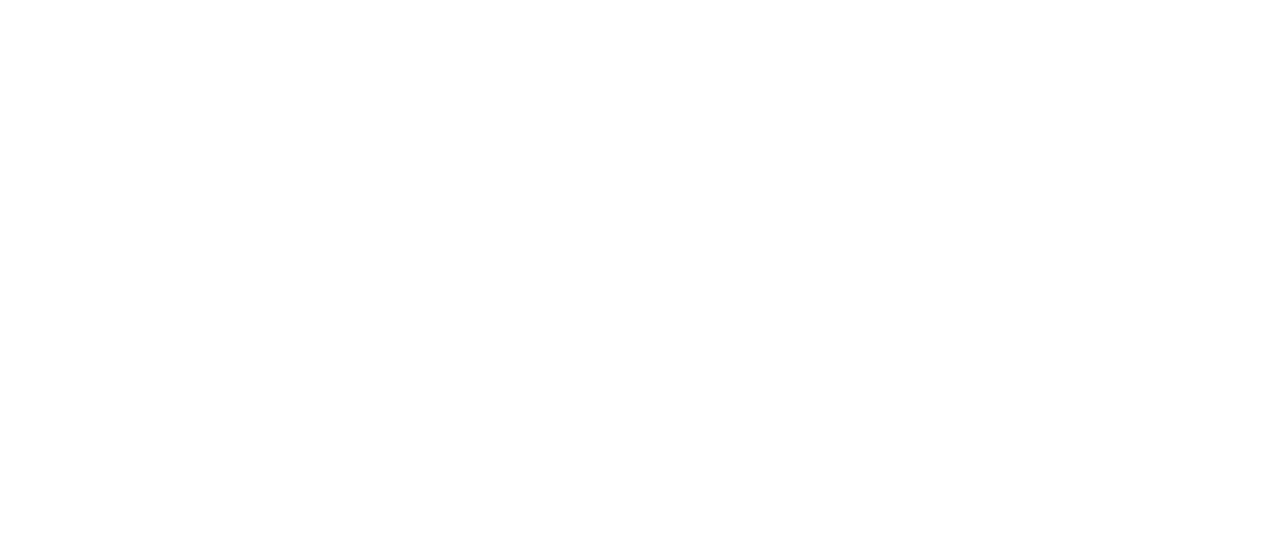
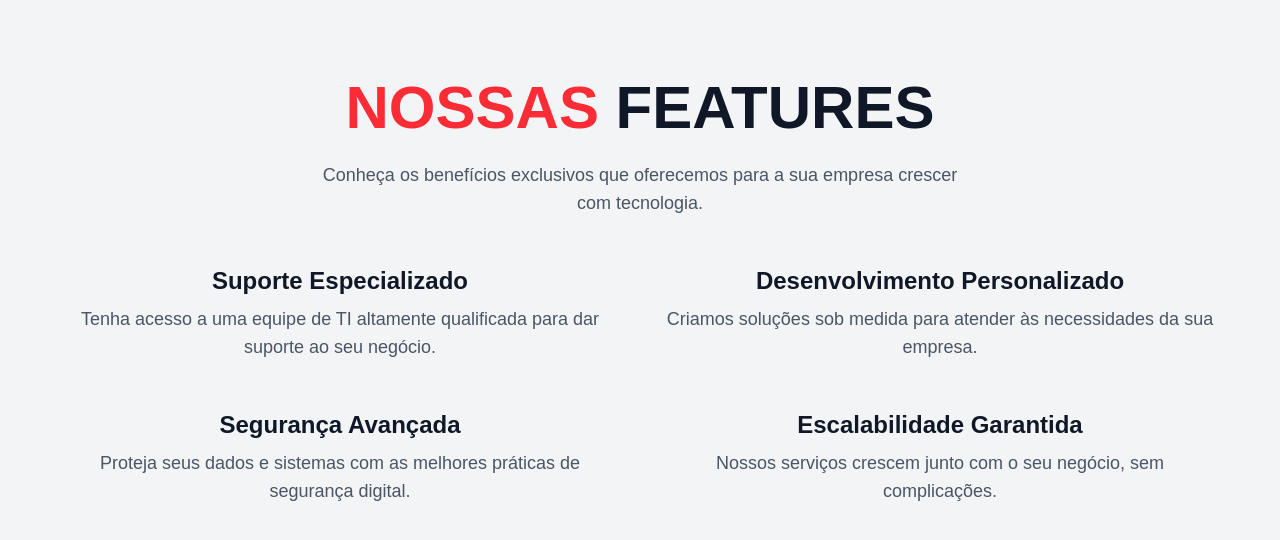
Before and after one commit to edudesenvolvedor/bitcriativo, a Next.js app: page / in a window 1280 px wide. Shown: the part 1522-2062 px from the top of the page. Before the commit the page ends 1512 px from the top, so only its background shows below. Built offline with nearby package versions, Linux system fonts and the light colour scheme.

Commit message:
create section features

```diff
--- a/src/app/page.tsx
+++ b/src/app/page.tsx
@@ -2,6 +2,7 @@
 import {Navbar} from "@/components/Navbar";
 import {Hero} from "@/components/Sections/Hero";
 import {About} from "@/components/Sections/About";
+import {Features} from "@/components/Sections/Features";
 
 export default function Home() {
   return (
@@ -16,6 +17,7 @@
         </Navbar>
         <Hero/>
         <About/>
+        <Features/>
     </>
   );
 }
--- a/src/components/Navbar/index.tsx
+++ b/src/components/Navbar/index.tsx
@@ -24,7 +24,7 @@
 
     return (
         <nav
-            className={`fixed top-0 left-0 w-full transition-all duration-300 p-4 ${
+            className={`z-40 fixed top-0 left-0 w-full transition-all duration-300 p-4 ${
                 hasBackground ? "bg-white shadow-lg" : "bg-transparent"
             }`}
         >
--- /dev/null
+++ b/src/components/Sections/Features.tsx
@@ -0,0 +1,55 @@
+import React from "react";
+
+const features = [
+    {
+        title: "Suporte Especializado",
+        description: "Tenha acesso a uma equipe de TI altamente qualificada para dar suporte ao seu negócio.",
+    },
+    {
+        title: "Desenvolvimento Personalizado",
+        description: "Criamos soluções sob medida para atender às necessidades da sua empresa.",
+    },
+    {
+        title: "Segurança Avançada",
+        description: "Proteja seus dados e sistemas com as melhores práticas de segurança digital.",
+    },
+    {
+        title: "Escalabilidade Garantida",
+        description: "Nossos serviços crescem junto com o seu negócio, sem complicações.",
+    },
+];
+
+const Features = () => {
+    return (
+        <section className="bg-gray-100 py-20 px-8">
+            <div className="max-w-6xl mx-auto text-center">
+                {/* Título */}
+                <h2 className="text-5xl md:text-6xl font-bold uppercase text-gray-900 leading-tight">
+                    <span className="text-red-500">Nossas</span> Features
+                </h2>
+                <p className="text-lg text-gray-600 mt-4 max-w-2xl mx-auto">
+                    Conheça os benefícios exclusivos que oferecemos para a sua empresa crescer com tecnologia.
+                </p>
+
+                {/* Grid de Features */}
+                <div className="grid md:grid-cols-2 gap-12 mt-12">
+                    {features.map((feature, index) => (
+                        <div key={index} className="flex items-start space-x-4">
+                            <div>
+                                <h3 className="text-2xl font-semibold text-gray-900">{feature.title}</h3>
+                                <p className="text-lg text-gray-600 mt-2">{feature.description}</p>
+                            </div>
+                        </div>
+                    ))}
+                </div>
+            </div>
+
+            {/* Tipografia Suíça no Fundo */}
+            <div className="absolute bottom-10 left-10 text-gray-300 text-8xl font-bold uppercase opacity-10 select-none">
+                Tecnologia
+            </div>
+        </section>
+    );
+};
+
+export {Features};
```
